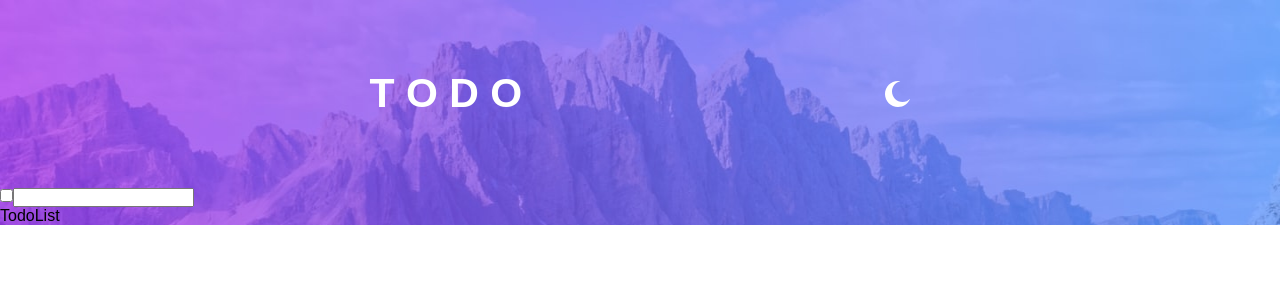
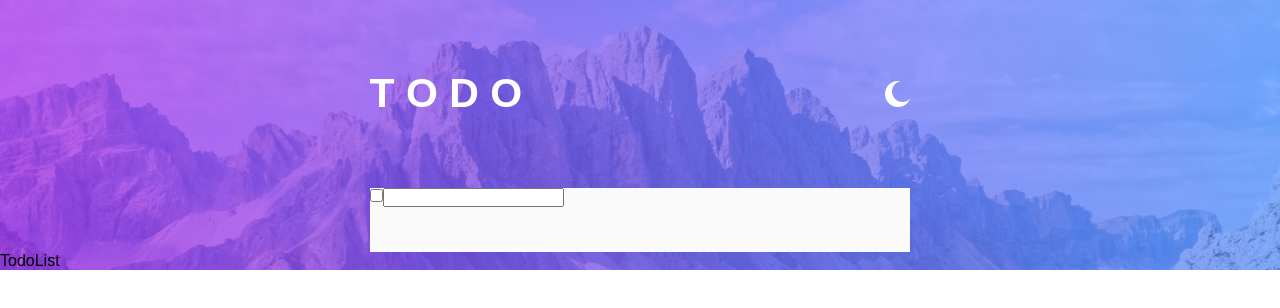
Before and after one commit to cnu-likelion-frontend/hyeon_song_song, a React (Create React App) app: page / in a window 1280 px wide. Shown: the top 308 px of the page. Built offline with nearby package versions, Linux system fonts and the light colour scheme.

Commit message:
Chore: Add css

```diff
--- a/src/components/TodoListInput.css
+++ b/src/components/TodoListInput.css
@@ -0,0 +1,6 @@
+.TodoListInput_container {
+  background-color: hsl(0, 0%, 98%);
+  width: 540px;
+  height: 64px;
+  margin: 0 auto;
+}
--- a/src/components/TodoListInput.js
+++ b/src/components/TodoListInput.js
@@ -2,7 +2,7 @@ import './TodoListInput.css';
 
 function TodoListInput(){
   return(
-    <div>
+    <div className='TodoListInput_container'>
       <input
         type='checkbox'
       />
```
